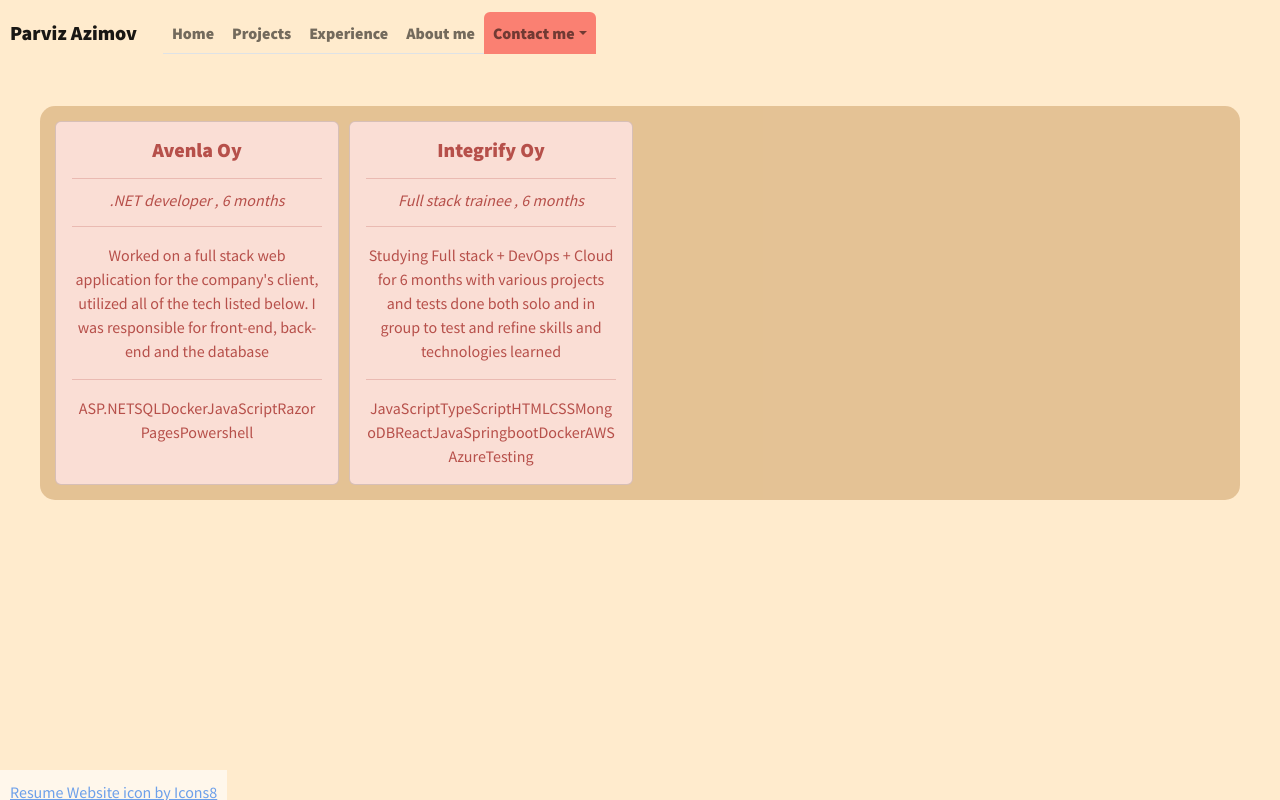
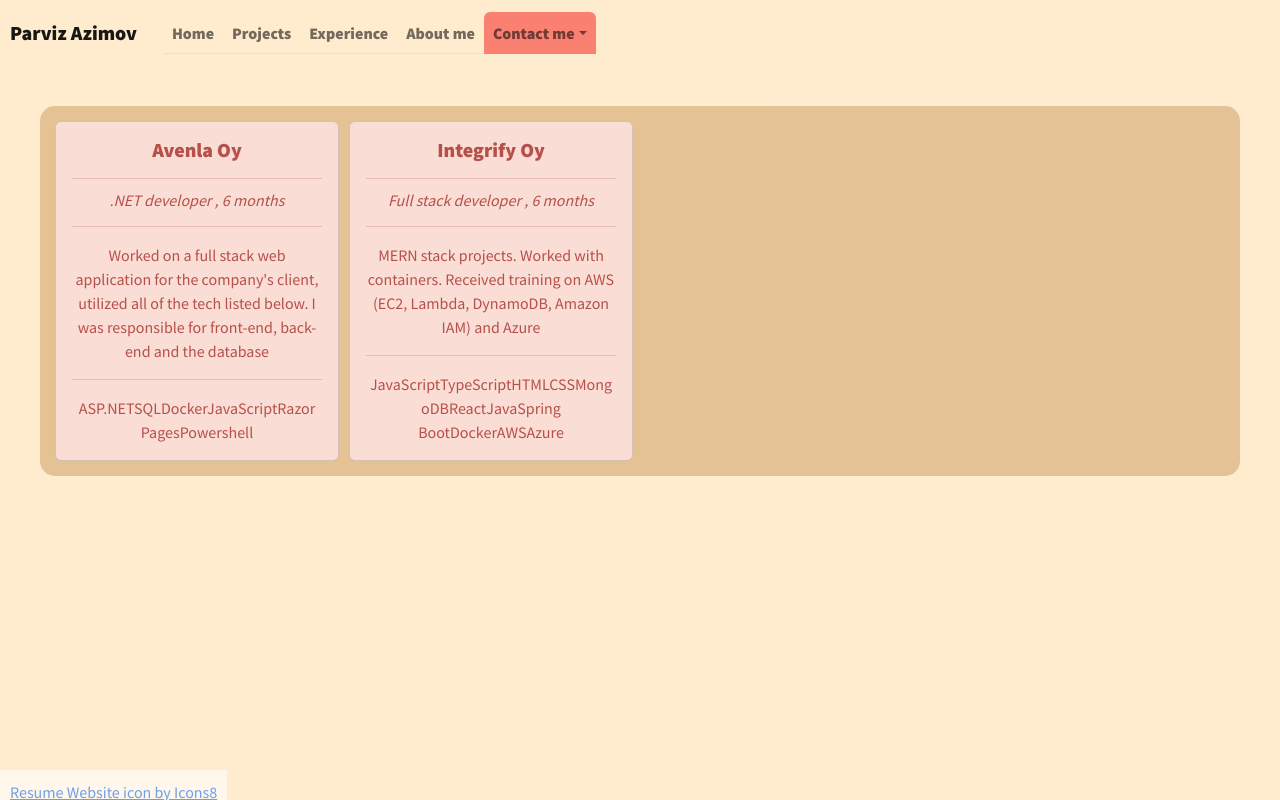
Before and after one commit to AzimovParviz/portfolio, a React (Create React App) app: page /experience in a window 1280 px wide. Built offline with nearby package versions, Linux system fonts and the light colour scheme.

Commit message:
Change to the experience page

```diff
--- a/src/pages/Experience.tsx
+++ b/src/pages/Experience.tsx
@@ -19,10 +19,10 @@
   },
   {
     company: "Integrify Oy",
-    title: "Full stack trainee",
+    title: "Full stack developer",
     duration: "6 months",
     description:
-      "Studying Full stack + DevOps + Cloud for 6 months with various projects and tests done both solo and in group to test and refine skills and technologies learned",
+      "MERN stack projects. Worked with containers. Received training on AWS (EC2, Lambda, DynamoDB, Amazon IAM) and Azure",
     tech: [
       "JavaScript",
       "TypeScript",
@@ -31,11 +31,10 @@
       "MongoDB",
       "React",
       "Java",
-      "Springboot",
+      "Spring Boot",
       "Docker",
       "AWS",
       "Azure",
-      "Testing",
     ],
   },
 ];
```
